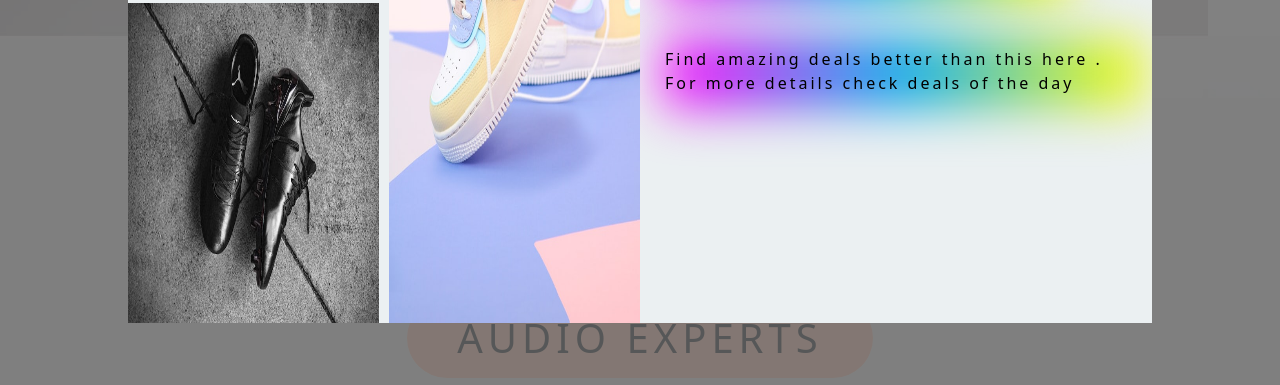
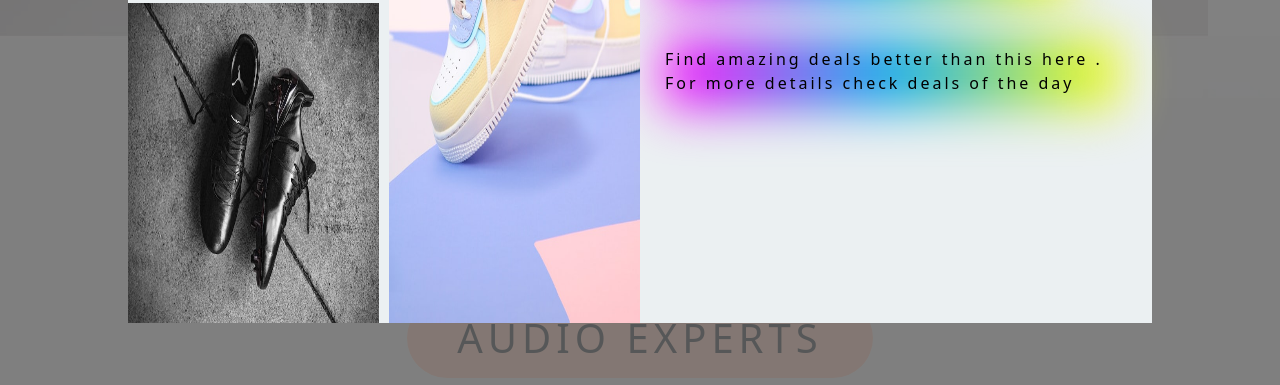
Before and after one commit to BhotiaDEV/TataCliqProject, a plain HTML site: page index.html in a window 1280 px wide. Shown: the part 402-787 px from the top of the page. Drawn offline with nearby package versions, Linux system fonts and the light colour scheme.

Commit message:
sixth commit

```diff
--- a/style.css
+++ b/style.css
@@ -43,7 +43,7 @@ body {
   width: 80vw;
   z-index: 100;
   visibility: hidden;
-  overflow: hidden;
+  /* overflow: hidden; */
   background: #ebf0f2;
   box-shadow: 10px 0 0 100vh rgba(100, 100, 100, 0.8);
 }
@@ -75,9 +75,6 @@ body {
   width: 50%;
   height: 80vh;
   padding: 5px;
-  /* background-image: linear-gradient(to right, #cdedfd, #a9f8fb, #81f7e5); */
-
-  /* color: linear-gradient(to left, #ebf0f2, #21212182, #212121); */
 }
 #coupon-details h1 {
   font-weight: 300;
@@ -113,7 +110,7 @@ body {
   background-image: linear-gradient(to right, #ff01fb, #02a9ea, #faff00);
   top: 2px;
   left: 20px;
-  width: 95%;
+  width: 90%;
   height: 100%;
   filter: blur(25px);
   padding: 20px 0;
@@ -226,7 +223,6 @@ nav {
 }
 /* bottombar css */
 .bottombar {
-  /* position: sticky; */
   width: 100%;
   height: 50px;
   background-color: #212121;
```
